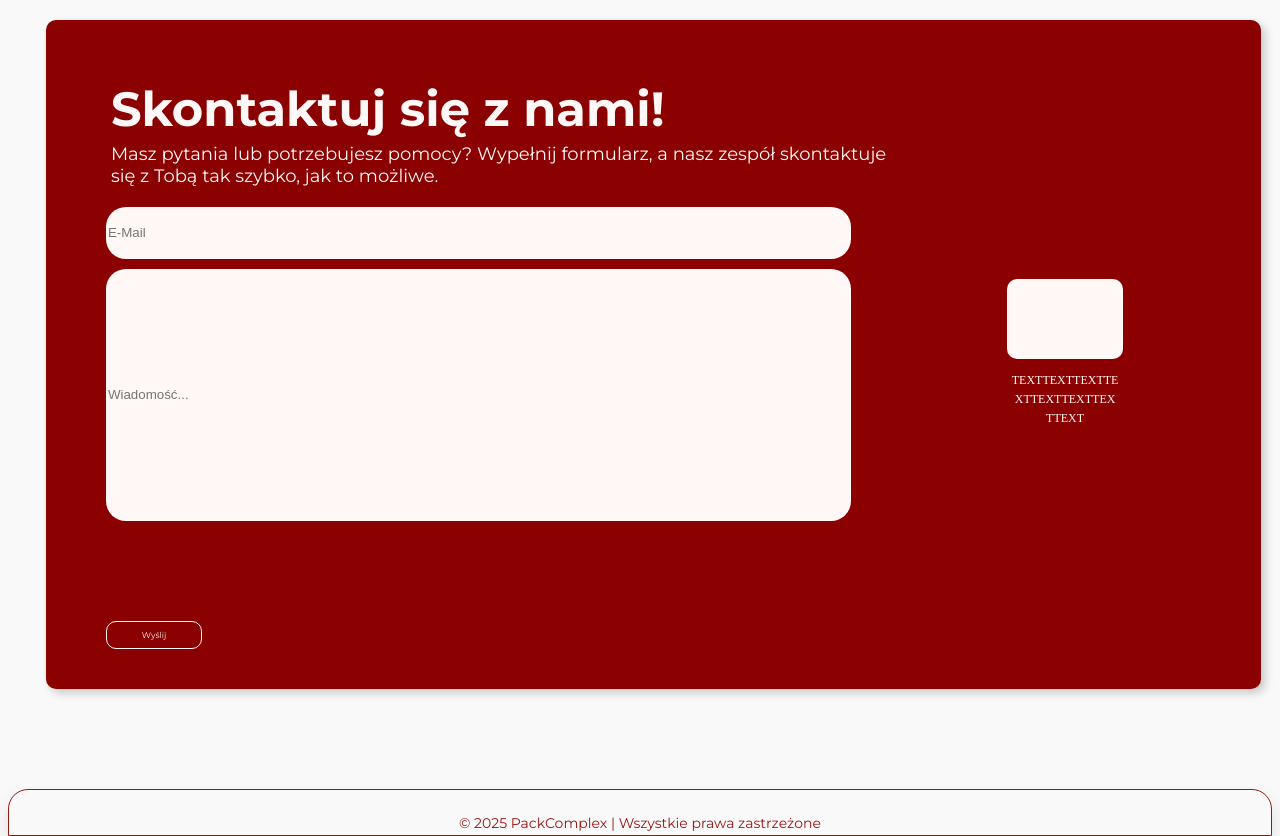
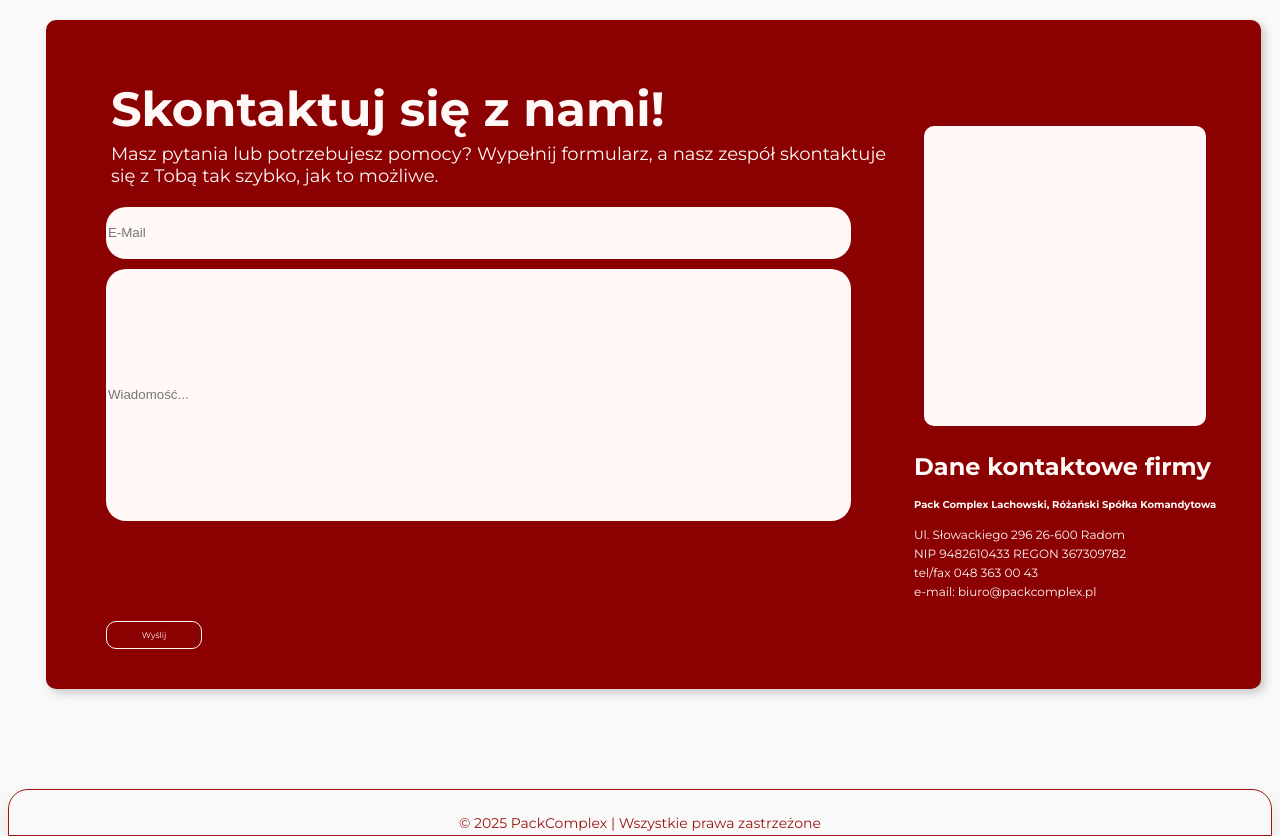
Before and after one commit to lachowskaolga/Pack-Complex, a React (Create React App) app: page / in a window 1280 px wide. Shown: the part 2120-2956 px from the top of the page. Built offline with nearby package versions, Linux system fonts and the light colour scheme.

Commit message:
Form Right

```diff
--- a/src/App.js
+++ b/src/App.js
@@ -662,9 +662,12 @@ function Form() {
       <div className="right-section">
         <div className="image-box"></div>
         <div className="text-content">
-          <p>TEXTTEXTTEXTTE</p>
-          <p>XTTEXTTEXTTEX</p>
-          <p>TTEXT</p>
+          <h1>Dane kontaktowe firmy</h1>
+          <h5>Pack Complex Lachowski, Różański Spółka Komandytowa</h5>
+          <p>Ul. Słowackiego 296 26-600 Radom </p>
+          <p>NIP 9482610433 REGON 367309782</p>
+          <p>tel/fax 048 363 00 43 </p>
+          <p>e-mail: biuro@packcomplex.pl</p>
         </div>
       </div>
     </div>
--- a/src/index.css
+++ b/src/index.css
@@ -1136,7 +1136,8 @@ button,
   background-color: #fff8f7; /* Kolor linii */
   height: 80%; /* Wysokość linii */
   position: relative;
-  align-self: center;
+  z-index: 10;
+  flex-shrink: 0;
 }
 
 .right-section {
@@ -1150,16 +1151,18 @@ button,
 
 .image-box {
   background-color: #fff8f7;
-  width: 33%;
-  height: 80px;
+  width: 80%;
+  height: 300px;
   border-radius: 10px;
   margin-bottom: 10px;
+  margin-top: 20px;
 }
 
 .text-content {
-  text-align: center;
+  text-align: left;
   color: #fff8f7;
-
+  display: block;
+  font-family: "Montserrat";
   font-size: 12px;
 }
 .text-content p {
```
